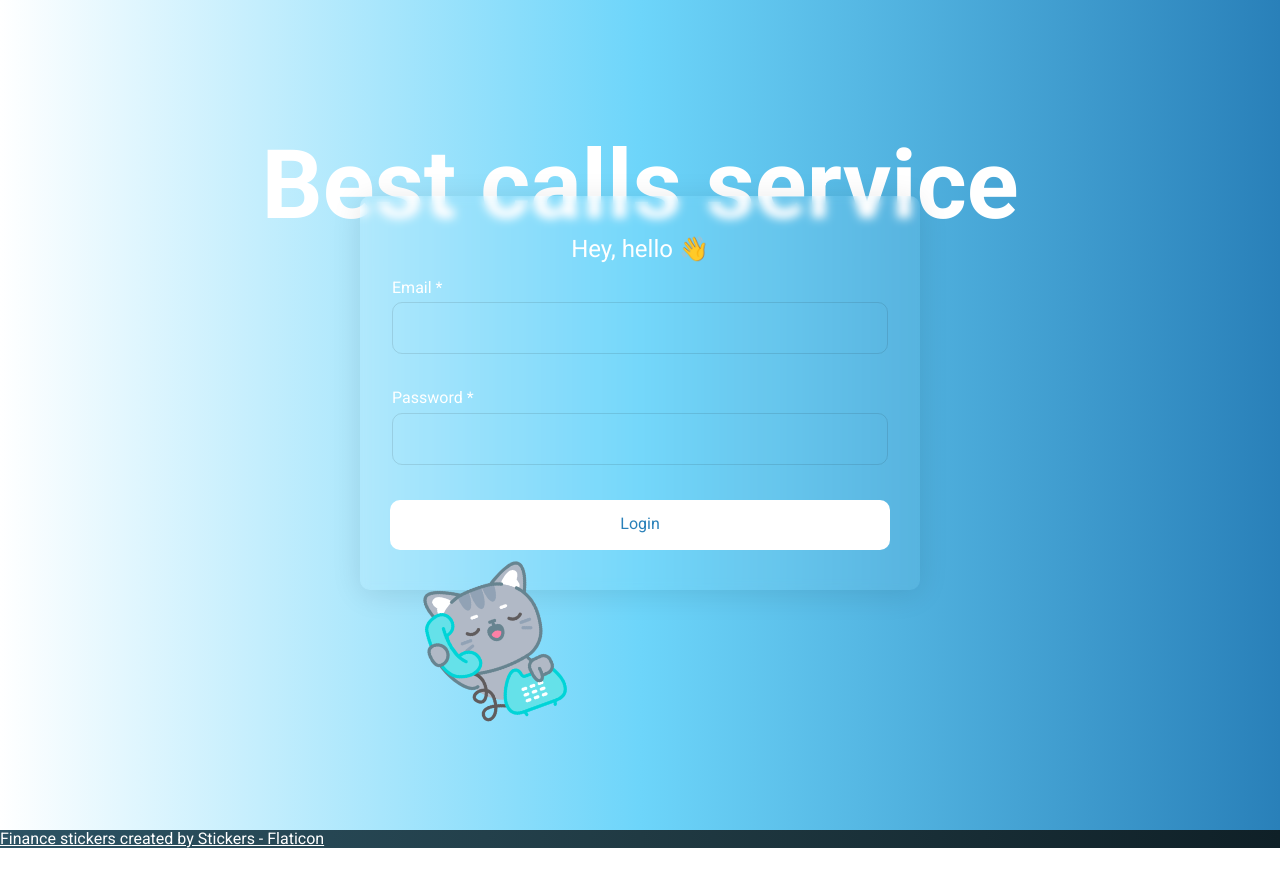
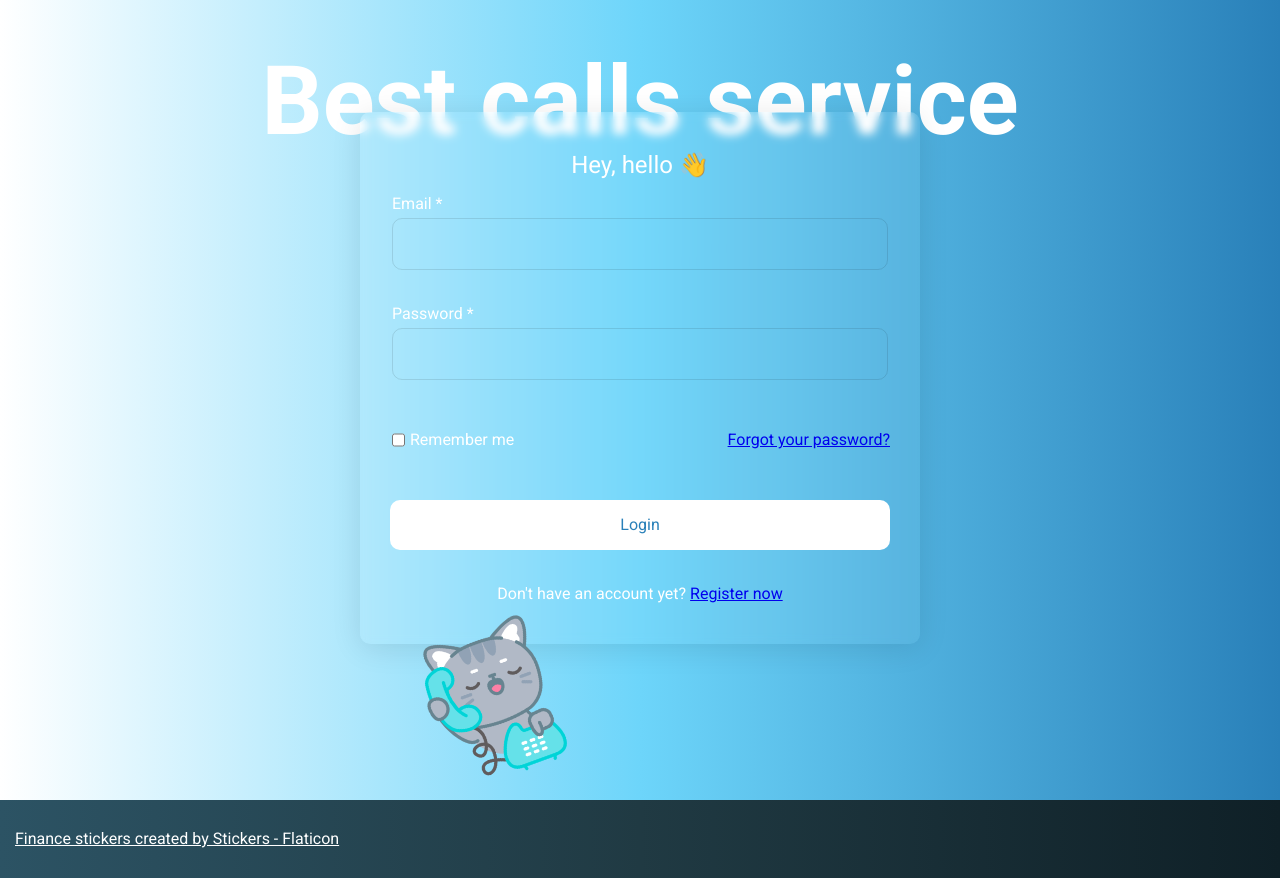
Before and after one commit to Kgnx7/yet-another-glassmorphism-style-form, a React (Vite) app: page / in a window 1280 px wide. Before the commit the page ends 848 px from the top, so only its background shows below. Built offline with nearby package versions, Linux system fonts and the light colour scheme.

Commit message:
add some stuff

```diff
--- a/src/pages/LoginPage/ui/index.tsx
+++ b/src/pages/LoginPage/ui/index.tsx
@@ -19,7 +19,7 @@ const pageStyles = css`
   justify-content: center;
   align-items: center;
   container-type: inline-size;
-  padding: var(--base-padding);
+  padding: 0 var(--base-padding);
 
   @media (max-width: 425px) {
     align-items: stretch;
--- a/src/shared/ui/Footer/ui/index.tsx
+++ b/src/shared/ui/Footer/ui/index.tsx
@@ -3,6 +3,8 @@ import { css } from "@emotion/css";
 const footerStyles = css`
   background: #0f2027;
   background: linear-gradient(to right, #2c5364, #203a43, #0f2027);
+
+  padding: 30px var(--base-padding);
 `;
 
 const footerLinkStyles = css`
--- a/src/shared/ui/Input/ui/index.tsx
+++ b/src/shared/ui/Input/ui/index.tsx
@@ -1,4 +1,4 @@
-import { css } from "@emotion/css";
+import { css, cx } from "@emotion/css";
 import type { UseFormRegisterReturn } from "react-hook-form";
 
 const fieldsetStyles = css`
@@ -10,6 +10,12 @@ const fieldsetStyles = css`
   gap: 5px;
 `;
 
+const rowStyles = css`
+  flex-direction: row-reverse;
+  align-items: center;
+  justify-content: start;
+`;
+
 const inputStyles = css`
   background-color: transparent;
   border: 1px solid rgba(0, 0, 0, 0.1);
@@ -17,6 +23,10 @@ const inputStyles = css`
   height: var(--base-height);
   padding: 0 var(--base-padding);
   border-radius: var(--base-border-radius);
+`;
+
+const cursorStyles = css`
+  cursor: pointer;
 `;
 
 interface InputProps<InputName extends string> {
@@ -33,14 +43,17 @@ export default function Input<InputName extends string>({
   required,
 }: InputProps<InputName>) {
   return (
-    <fieldset className={fieldsetStyles}>
-      <label htmlFor={registerProps.name}>{`${label} ${
-        required ?? false ? "*" : ""
-      }`}</label>
+    <fieldset
+      className={cx(fieldsetStyles, { [rowStyles]: type === "checkbox" })}
+    >
+      <label htmlFor={registerProps.name} className={cursorStyles}>
+        {`${label} ${required ?? false ? "*" : ""}`}
+      </label>
       <input
-        className={inputStyles}
+        className={cx(inputStyles, { [cursorStyles]: type === "checkbox" })}
         type={type}
         required={required}
+        id={registerProps.name}
         {...registerProps}
       />
     </fieldset>
--- a/src/widgets/LoginWidget/model/index.ts
+++ b/src/widgets/LoginWidget/model/index.ts
@@ -6,6 +6,7 @@ import axios from "axios";
 export interface LoginFormModel {
   email: string;
   password: string;
+  rememberMe: boolean;
 }
 
 export const useLogin = () => {
--- a/src/widgets/LoginWidget/ui/index.tsx
+++ b/src/widgets/LoginWidget/ui/index.tsx
@@ -1,6 +1,6 @@
 import { css } from "@emotion/css";
 import { useForm } from "react-hook-form";
-import { Glass, Input, Button } from "@/shared/ui";
+import { Glass, Input, Button, Checkbox } from "@/shared/ui";
 
 import { LoginFormModel, useLogin } from "../model";
 import { useEffect } from "react";
@@ -34,9 +34,21 @@ const errorMsgStyles = css`
   color: OrangeRed;
 `;
 
+const registrationTipStyles = css`
+  display: block;
+  text-align: center;
+`;
+
+const usefullStuffStyles = css`
+  display: flex;
+  justify-content: space-between;
+  align-items: center;
+`;
+
 const loginFormKeys: { [key in keyof LoginFormModel]: key } = {
   email: "email",
   password: "password",
+  rememberMe: "rememberMe",
 };
 
 export default function LoginWidget() {
@@ -66,10 +78,20 @@ export default function LoginWidget() {
           registerProps={register(loginFormKeys.password)}
           required
         />
+        <div className={usefullStuffStyles}>
+          <Input<typeof loginFormKeys.rememberMe>
+            label="Remember me"
+            type="checkbox"
+            registerProps={register(loginFormKeys.rememberMe)}
+          />
+          <a href="#">Forgot your password?</a>
+        </div>
         <Button ButtonProps={{ type: "submit" }} loading={loginInProcess}>
           Login
         </Button>
-
+        <span className={registrationTipStyles}>
+          Don't have an account yet? <a href="#">Register now</a>
+        </span>
         {errorMsg && <span className={errorMsgStyles}>{errorMsg}</span>}
       </form>
     </Glass>
```
